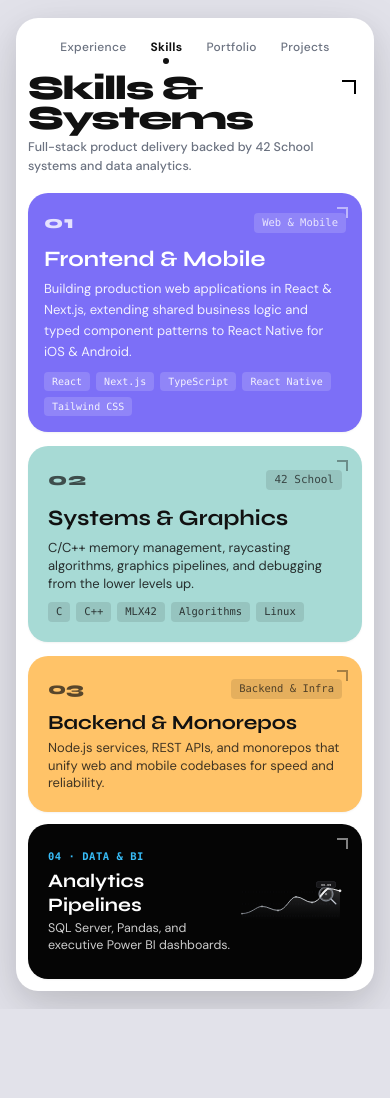
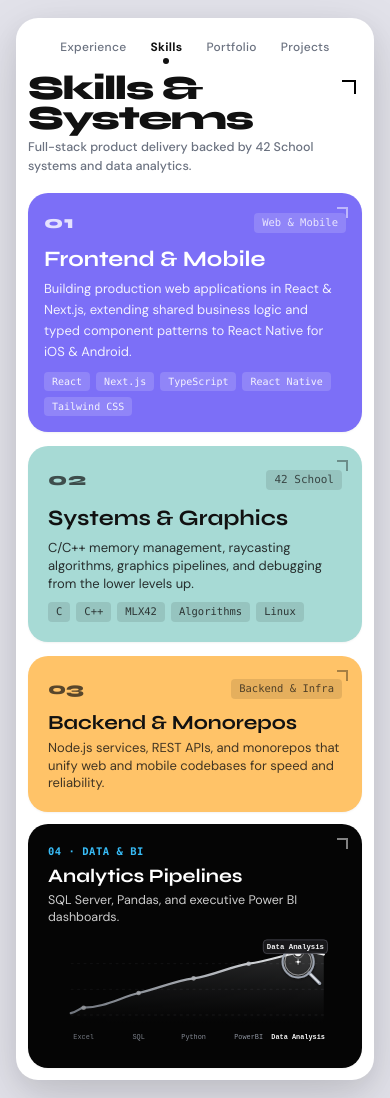
Before and after one commit to MossaJehad/simple-portfolio, a React (Vite) app: page /research in a window 390 px wide. Before the commit the page ends 1009 px from the top, so only its background shows below. Built offline with nearby package versions, Linux system fonts and the light colour scheme.

Commit message:
feat(all): add data skills progression and responsive chart layout

```diff
--- a/src/components/SimpleLineChart.tsx
+++ b/src/components/SimpleLineChart.tsx
@@ -1,54 +1,63 @@
 import React, { useState, useRef, useCallback } from 'react';
+
+interface DataSkillPoint {
+  name: string;
+  x: number;
+  y: number;
+  label: string;
+}
 
 export const SimpleLineChart: React.FC = () => {
   const svgRef = useRef<SVGSVGElement>(null);
   const [isHovered, setIsHovered] = useState(false);
 
-  // Default idle position over the chart peak in 260x110 viewBox
-  const [glassPos, setGlassPos] = useState({ x: 220, y: 35 });
-  const [metricValue, setMetricValue] = useState('99.9%');
-
-  // Chart path data (ViewBox: 0 0 260 110)
-  const linePath =
-    'M 10,84 C 35,84 45,66 60,66 C 75,66 85,76 100,76 C 120,76 130,42 145,42 C 160,42 170,56 185,56 C 205,56 215,22 230,22 C 242,22 248,27 255,27';
-  const areaPath = `${linePath} L 255,102 L 10,102 Z`;
-
-  // Milestone points along the curve
-  const milestones = [
-    { x: 10, y: 84, val: '84.2%' },
-    { x: 60, y: 66, val: '88.9%' },
-    { x: 100, y: 76, val: '87.3%' },
-    { x: 145, y: 42, val: '93.6%' },
-    { x: 185, y: 56, val: '92.1%' },
-    { x: 230, y: 22, val: '99.2%' },
-    { x: 255, y: 27, val: '99.9%' },
+  // 5 Data Skills along the progression curve
+  // ViewBox: 0 0 295 120
+  const skills: DataSkillPoint[] = [
+    { name: 'Excel', x: 26, y: 76, label: 'Excel' },
+    { name: 'SQL', x: 86, y: 60, label: 'SQL' },
+    { name: 'Python', x: 146, y: 44, label: 'Python' },
+    { name: 'PowerBI', x: 206, y: 28, label: 'PowerBI' },
+    { name: 'Data Analysis', x: 260, y: 16, label: 'Data Analysis' },
   ];
 
-  const updateCoordinates = useCallback((clientX: number, clientY: number) => {
+  // Default idle position over the final peak milestone (Data Analysis)
+  const [glassPos, setGlassPos] = useState({ x: 260, y: 26 });
+  const [activeSkill, setActiveSkill] = useState<string>('Data Analysis');
+
+  // Smooth cubic bezier spline passing through the 5 skill milestones
+  const linePath =
+    'M 12,82 C 20,80 22,76 26,76 C 48,76 66,65 86,60 C 108,55 124,47 146,44 C 168,41 186,31 206,28 C 228,25 246,18 260,16 C 272,14 282,16 288,18';
+  const areaPath = `${linePath} L 288,94 L 12,94 Z`;
+
+  const updateCoordinates = useCallback(
+    (clientX: number, clientY: number) => {
       if (!svgRef.current) return;
       const rect = svgRef.current.getBoundingClientRect();
 
-    // Map screen cursor coordinates into SVG viewBox (260 x 110)
-    const rawX = ((clientX - rect.left) / rect.width) * 260;
-    const rawY = ((clientY - rect.top) / rect.height) * 110;
+      // Normalize client coordinates to SVG viewBox (295 x 120)
+      const rawX = ((clientX - rect.left) / rect.width) * 295;
+      const rawY = ((clientY - rect.top) / rect.height) * 120;
 
-    // Lens radius = 17.5, handle extends ~12px to bottom-right
-    // Clamping strictly within SVG bounds so it never leaves the card
-    const minX = 22;
-    const maxX = 260 - 28;
-    const minY = 22;
-    const maxY = 110 - 28;
+      // Keep magnifying glass strictly clamped within the SVG / card boundaries
+      const minX = 20;
+      const maxX = 295 - 26;
+      const minY = 18;
+      const maxY = 120 - 26;
 
       const clampedX = Math.max(minX, Math.min(maxX, rawX));
       const clampedY = Math.max(minY, Math.min(maxY, rawY));
 
       setGlassPos({ x: clampedX, y: clampedY });
 
-    // Calculate dynamic telemetry based on X position
-    const ratio = Math.max(0, Math.min(1, (clampedX - minX) / (maxX - minX)));
-    const target = milestones[Math.min(milestones.length - 1, Math.floor(ratio * milestones.length))];
-    setMetricValue(target.val);
-  }, [milestones]);
+      // Identify closest skill point based on X position
+      const closest = skills.reduce((prev, curr) =>
+        Math.abs(curr.x - clampedX) < Math.abs(prev.x - clampedX) ? curr : prev
+      );
+      setActiveSkill(closest.name);
+    },
+    [skills]
+  );
 
   const handleMouseMove = (e: React.MouseEvent<SVGSVGElement>) => {
     setIsHovered(true);
@@ -62,9 +71,16 @@ export const SimpleLineChart: React.FC = () => {
 
   const handleMouseLeave = () => {
     setIsHovered(false);
-    // Smoothly return to the prominent peak of the chart
-    setGlassPos({ x: 220, y: 35 });
-    setMetricValue('99.9%');
+    // Smoothly return to the chart's peak (Data Analysis)
+    setGlassPos({ x: 260, y: 26 });
+    setActiveSkill('Data Analysis');
+  };
+
+  const handleTouchStart = (e: React.TouchEvent<SVGSVGElement>) => {
+    if (e.touches[0]) {
+      setIsHovered(true);
+      updateCoordinates(e.touches[0].clientX, e.touches[0].clientY);
+    }
   };
 
   const handleTouchMove = (e: React.TouchEvent<SVGSVGElement>) => {
@@ -78,38 +94,44 @@ export const SimpleLineChart: React.FC = () => {
     setIsHovered(false);
   };
 
-  // Lens radius and handle offsets
-  const lensRadius = 17.5;
-  const innerRadius = 15;
-  // 45 degrees offset: cos(45) * 17.5 ≈ 12.4
-  const handleStartX = glassPos.x + 12.4;
-  const handleStartY = glassPos.y + 12.4;
-  const handleEndX = glassPos.x + 24.5;
-  const handleEndY = glassPos.y + 24.5;
+  // Lens radius and handle vector calculations
+  const lensRadius = 17;
+  const innerRadius = 14.5;
+  // 45 degree angle for seamless handle connection
+  const handleStartX = glassPos.x + 12.0;
+  const handleStartY = glassPos.y + 12.0;
+  const handleEndX = glassPos.x + 23.5;
+  const handleEndY = glassPos.y + 23.5;
+
+  // Clamped tooltip badge horizontal position to prevent boundary clipping
+  const badgeHalfW = activeSkill.length > 8 ? 35 : 26;
+  const badgeX = Math.max(badgeHalfW + 3, Math.min(295 - badgeHalfW - 3, glassPos.x));
+  const badgeY = Math.max(10, glassPos.y - 23);
 
   return (
-    <div className="relative flex-1 w-full sm:w-[230px] lg:w-[260px] h-[100px] sm:h-[110px] flex items-center justify-end shrink-0 select-none">
+    <div className="relative w-full sm:w-[240px] md:w-[260px] lg:w-[290px] h-[110px] sm:h-[115px] flex items-center justify-center sm:justify-end shrink-0 select-none overflow-visible">
       <svg
         ref={svgRef}
-        viewBox="0 0 260 110"
-        className="w-full h-full cursor-crosshair overflow-hidden rounded-[16px]"
+        viewBox="0 0 295 120"
+        className="w-full h-full cursor-crosshair overflow-visible rounded-[14px]"
         preserveAspectRatio="xMidYMid meet"
         onMouseMove={handleMouseMove}
         onMouseEnter={handleMouseEnter}
         onMouseLeave={handleMouseLeave}
+        onTouchStart={handleTouchStart}
         onTouchMove={handleTouchMove}
         onTouchEnd={handleTouchEnd}
-        aria-label="Simple Line Chart with Interactive Magnifying Glass"
+        aria-label="Data Analytics Line Chart with PowerBI, Excel, SQL, Python, and Data Analysis milestones"
       >
         <defs>
-          {/* Horizontal Opacity Mask: exactly 70% opacity on the left to 100% on the right */}
+          {/* Opacity Mask: exactly 70% on left to 100% on right */}
           <linearGradient id="chartOpacityGrad" x1="0%" y1="0%" x2="100%" y2="0%">
             <stop offset="0%" stopColor="#FFFFFF" stopOpacity="0.70" />
             <stop offset="100%" stopColor="#FFFFFF" stopOpacity="1.00" />
           </linearGradient>
 
           <mask id="graphOpacityMask">
-            <rect x="0" y="0" width="260" height="110" fill="url(#chartOpacityGrad)" />
+            <rect x="0" y="0" width="295" height="120" fill="url(#chartOpacityGrad)" />
           </mask>
 
           {/* Simple Gray Gradient for the Line */}
@@ -130,18 +152,18 @@ export const SimpleLineChart: React.FC = () => {
             <circle cx={glassPos.x} cy={glassPos.y} r={lensRadius} />
           </clipPath>
 
-          {/* Subtle Lens Drop Shadow Filter */}
+          {/* Lens Drop Shadow Filter */}
           <filter id="glassShadow" x="-30%" y="-30%" width="160%" height="160%">
             <feDropShadow dx="0" dy="1" stdDeviation="2" floodColor="#000000" floodOpacity="0.5" />
           </filter>
         </defs>
 
-        {/* 1. Base Graph Layer with 70% to 100% left-to-right opacity mask */}
+        {/* 1. Base Graph Layer (Masked 70% to 100% Opacity) */}
         <g mask="url(#graphOpacityMask)">
           {/* Subtle Horizontal Metric Gridlines */}
-          <line x1="10" y1="30" x2="255" y2="30" stroke="#52525B" strokeDasharray="3 4" strokeOpacity="0.3" />
-          <line x1="10" y1="60" x2="255" y2="60" stroke="#52525B" strokeDasharray="3 4" strokeOpacity="0.3" />
-          <line x1="10" y1="90" x2="255" y2="90" stroke="#52525B" strokeDasharray="3 4" strokeOpacity="0.3" />
+          <line x1="12" y1="28" x2="288" y2="28" stroke="#52525B" strokeDasharray="3 4" strokeOpacity="0.25" />
+          <line x1="12" y1="56" x2="288" y2="56" stroke="#52525B" strokeDasharray="3 4" strokeOpacity="0.25" />
+          <line x1="12" y1="84" x2="288" y2="84" stroke="#52525B" strokeDasharray="3 4" strokeOpacity="0.25" />
 
           {/* Shaded Area Under Curve */}
           <path d={areaPath} fill="url(#grayAreaGrad)" />
@@ -151,22 +173,58 @@ export const SimpleLineChart: React.FC = () => {
             d={linePath}
             fill="none"
             stroke="url(#grayLineGrad)"
-            strokeWidth="2.5"
+            strokeWidth="2.4"
             strokeLinecap="round"
             strokeLinejoin="round"
           />
 
-          {/* Milestone Data Points */}
-          {milestones.map((pt, i) => (
+          {/* Milestone Node Dots */}
+          {skills.map((skill) => {
+            const isActive = activeSkill === skill.name;
+            return (
+              <g key={skill.name}>
                 <circle
-              key={i}
-              cx={pt.x}
-              cy={pt.y}
-              r={i === milestones.length - 1 ? 3.5 : 2.2}
-              fill={i === milestones.length - 1 ? '#FFFFFF' : '#D1D5DB'}
-              opacity={0.85}
+                  cx={skill.x}
+                  cy={skill.y}
+                  r={isActive ? 3.8 : 2.5}
+                  fill={isActive ? '#FFFFFF' : '#D1D5DB'}
+                  opacity={isActive ? 1 : 0.8}
+                  className="transition-all duration-150"
                 />
-          ))}
+                {isActive && (
+                  <circle
+                    cx={skill.x}
+                    cy={skill.y}
+                    r={6}
+                    fill="none"
+                    stroke="#FFFFFF"
+                    strokeWidth="0.8"
+                    opacity={0.5}
+                  />
+                )}
+              </g>
+            );
+          })}
+
+          {/* X-Axis Data Skill Labels along the bottom */}
+          {skills.map((skill) => {
+            const isActive = activeSkill === skill.name;
+            return (
+              <text
+                key={skill.name}
+                x={skill.x}
+                y="110"
+                textAnchor="middle"
+                fontSize="7.5"
+                fontFamily="monospace"
+                fontWeight={isActive ? '700' : '500'}
+                fill={isActive ? '#FFFFFF' : '#9CA3AF'}
+                className="transition-colors duration-150 pointer-events-none"
+              >
+                {skill.label}
+              </text>
+            );
+          })}
         </g>
 
         {/* 2. Magnified Lens View: Zoomed 1.35x Directly Underneath Lens */}
@@ -176,7 +234,7 @@ export const SimpleLineChart: React.FC = () => {
             cx={glassPos.x}
             cy={glassPos.y}
             r={lensRadius}
-            fill="rgba(255, 255, 255, 0.05)"
+            fill="rgba(255, 255, 255, 0.06)"
           />
 
           {/* Magnified Chart Curve centered at current lens position */}
@@ -211,17 +269,17 @@ export const SimpleLineChart: React.FC = () => {
             cy={glassPos.y}
             r={innerRadius}
             fill="none"
-            stroke="rgba(255, 255, 255, 0.45)"
+            stroke="rgba(255, 255, 255, 0.5)"
             strokeWidth="1"
           />
 
-          {/* Subtle Lens Center Reticle & Focal Point */}
+          {/* Center Reticle & Focal Point */}
           <line
             x1={glassPos.x - 3}
             y1={glassPos.y}
             x2={glassPos.x + 3}
             y2={glassPos.y}
-            stroke="rgba(255, 255, 255, 0.7)"
+            stroke="rgba(255, 255, 255, 0.75)"
             strokeWidth="0.9"
           />
           <line
@@ -229,10 +287,10 @@ export const SimpleLineChart: React.FC = () => {
             y1={glassPos.y - 3}
             x2={glassPos.x}
             y2={glassPos.y + 3}
-            stroke="rgba(255, 255, 255, 0.7)"
+            stroke="rgba(255, 255, 255, 0.75)"
             strokeWidth="0.9"
           />
-          <circle cx={glassPos.x} cy={glassPos.y} r="1.3" fill="#FFFFFF" opacity="0.9" />
+          <circle cx={glassPos.x} cy={glassPos.y} r="1.3" fill="#FFFFFF" opacity="0.95" />
 
           {/* Seamless Handle in Simple Gray connected at 45 degrees */}
           <line
@@ -245,8 +303,8 @@ export const SimpleLineChart: React.FC = () => {
             strokeLinecap="round"
           />
           <line
-            x1={handleStartX + 2}
-            y1={handleStartY + 2}
+            x1={handleStartX + 1.8}
+            y1={handleStartY + 1.8}
             x2={handleEndX - 1}
             y2={handleEndY - 1}
             stroke="#E5E7EB"
@@ -255,16 +313,16 @@ export const SimpleLineChart: React.FC = () => {
           />
         </g>
 
-        {/* 4. Minimalist Simple Gray Telemetry Callout Badge */}
+        {/* 4. Active Skill Callout Tooltip Badge */}
         <g
-          transform={`translate(${glassPos.x}, ${Math.max(12, glassPos.y - 24)})`}
+          transform={`translate(${badgeX}, ${badgeY})`}
           className={isHovered ? 'transition-none' : 'transition-all duration-300 ease-out'}
         >
           {/* Badge pill background in dark gray */}
           <rect
-            x="-24"
+            x={activeSkill.length > 8 ? -35 : -26}
             y="-8"
-            width="48"
+            width={activeSkill.length > 8 ? 70 : 52}
             height="15"
             rx="4"
             fill="#18181B"
@@ -276,12 +334,12 @@ export const SimpleLineChart: React.FC = () => {
             x="0"
             y="2.5"
             textAnchor="middle"
-            fill="#E4E4E7"
-            fontSize="8.5"
+            fill="#F4F4F5"
+            fontSize="8"
             fontFamily="monospace"
             fontWeight="600"
           >
-            {metricValue}
+            {activeSkill}
           </text>
         </g>
       </svg>
--- a/src/pages/ResearchPage.tsx
+++ b/src/pages/ResearchPage.tsx
@@ -101,9 +101,9 @@ export const ResearchPage: React.FC = () => {
         </div>
 
         {/* Visual Data Lab Card with SimpleLineChart & Magnifying Glass */}
-        <div className="relative group flex-1 bg-[#050505] rounded-[20px] p-5 sm:p-6 flex items-center justify-between min-h-[155px] overflow-hidden shadow-sm transition-transform duration-300 hover:-translate-y-1 select-none">
+        <div className="relative group flex-1 bg-[#050505] rounded-[20px] p-5 sm:p-6 flex flex-col sm:flex-row items-start sm:items-center justify-between gap-3 sm:gap-2 min-h-[155px] overflow-hidden shadow-sm transition-transform duration-300 hover:-translate-y-1 select-none">
           <CornerBracket color="white" />
-          <div className="relative z-10 flex flex-col justify-end max-w-[190px] sm:max-w-[210px] pointer-events-none">
+          <div className="relative z-10 flex flex-col justify-end max-w-full sm:max-w-[170px] lg:max-w-[200px] pointer-events-none">
             <span className="font-mono text-[10.5px] text-sky-400 font-semibold uppercase tracking-wider">
               04 · Data & BI
             </span>
```
Lines whose indentation alone changed are shown as unchanged.
